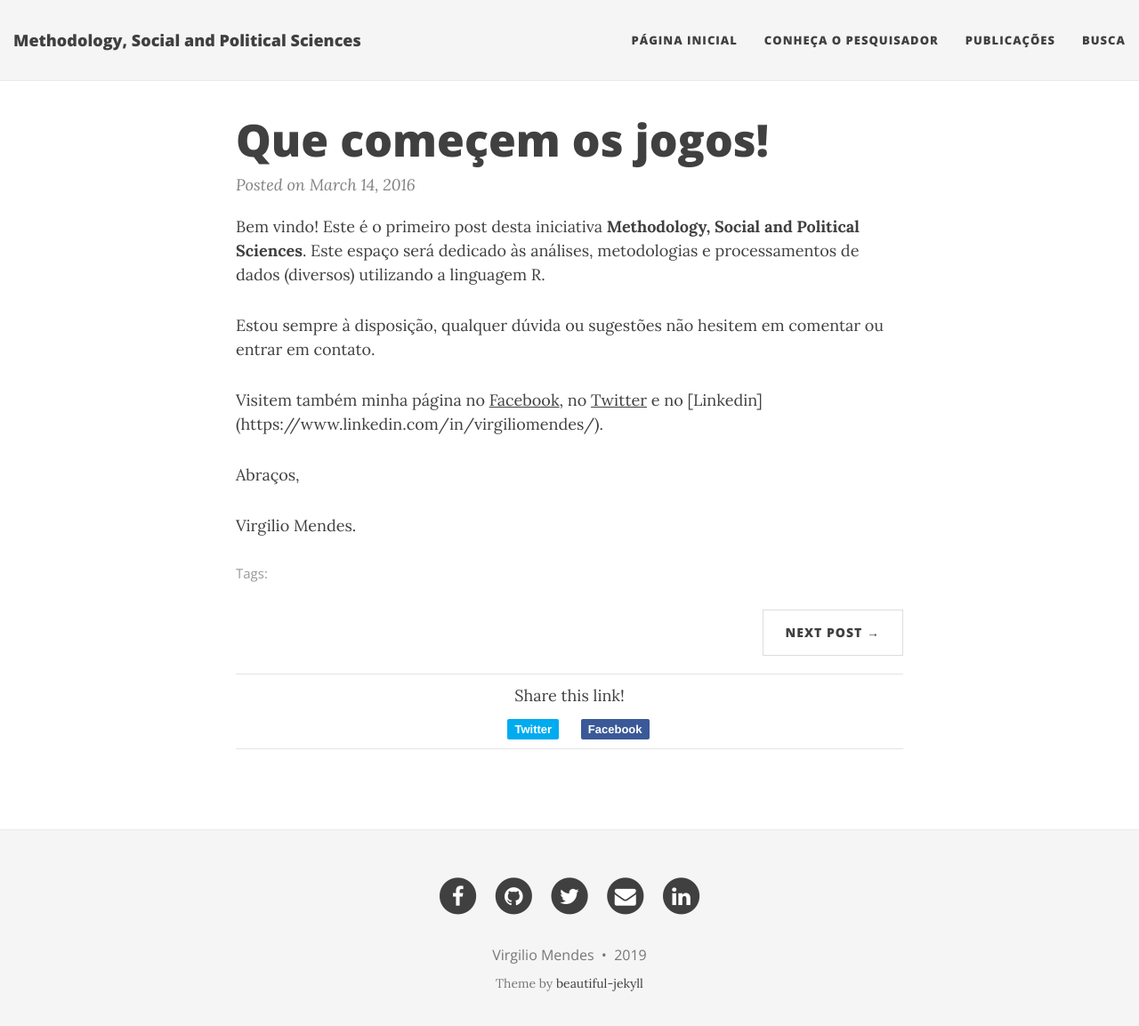
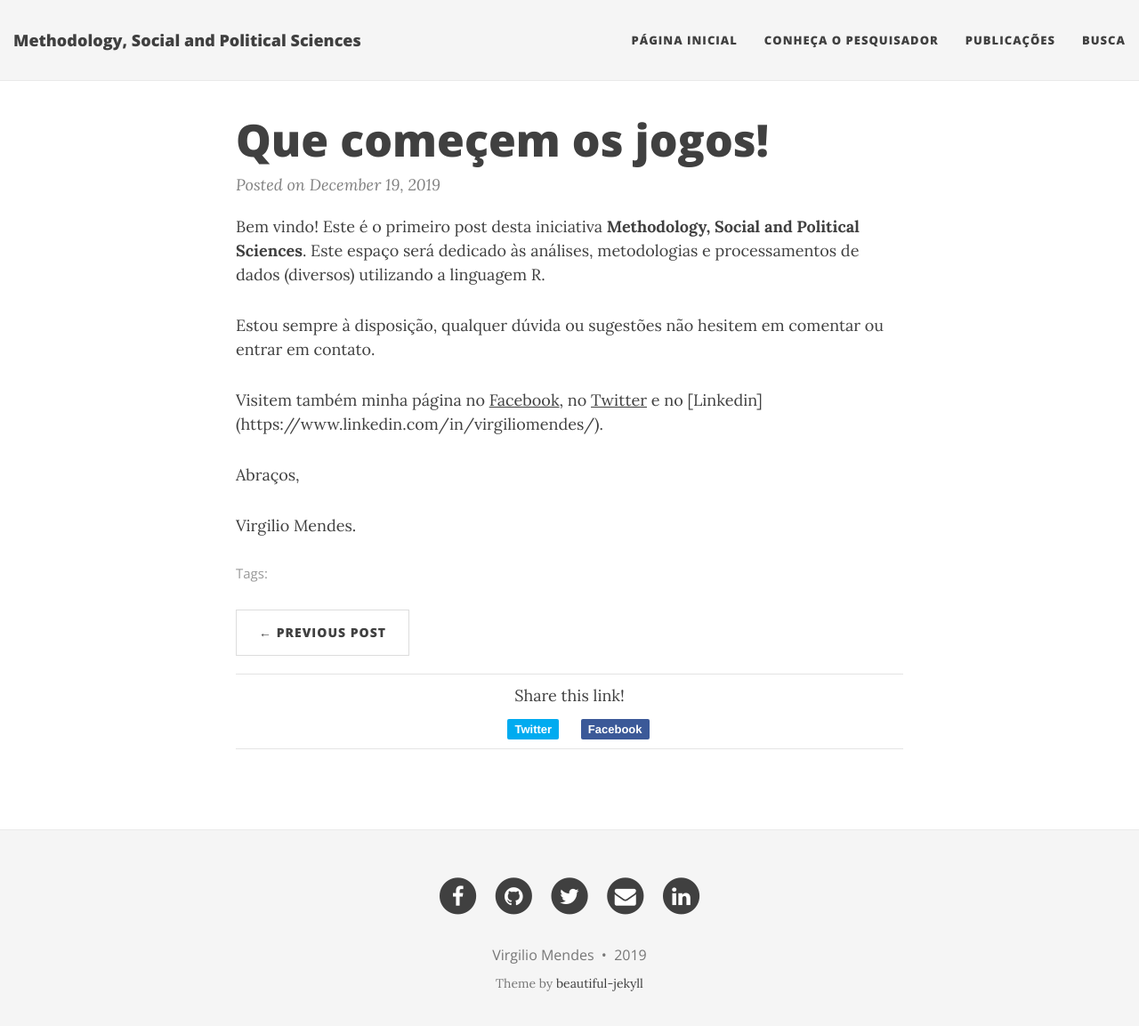
Before and after one commit to virgiliomendes/virgiliomendes.github.io, a Jekyll site: the page built from _posts/2016-03-14-for-a-start.md, in a window 1280 px wide and 1166 px high. Shown: the top 1153 px of the window at 89% size. Built offline with Jekyll 4.4.1, drawn with Linux system fonts in a browser that asks for light colours; nearby versions of some CDN libraries; comment, search, counter and statistics services are not loaded.

Commit message:
Update 2016-03-14-for-a-start.md

```diff
--- a/_posts/2016-03-14-for-a-start.md
+++ b/_posts/2016-03-14-for-a-start.md
@@ -1,8 +1,8 @@
 ---
 layout: post
 title: Que começem os jogos!
-author: Neylson Crepalde
-date: March, 14, 2016
+author: Virgilio Mendes
+date: December, 19, 2019
 ---
 
 Bem vindo! Este é o primeiro post desta iniciativa **Methodology, Social and Political Sciences**. Este espaço será dedicado às análises, metodologias e processamentos de dados (diversos) utilizando a linguagem R.
```
